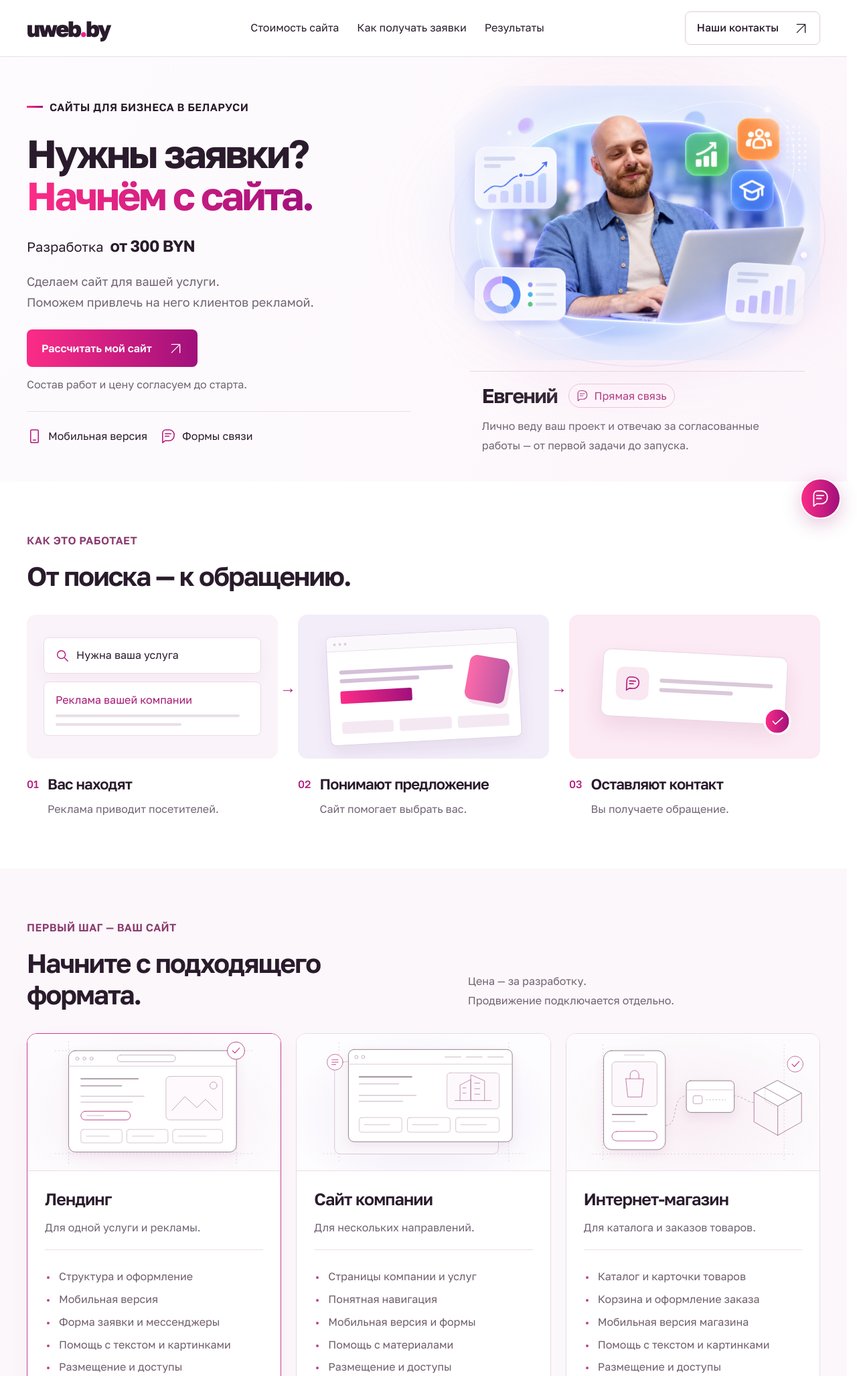
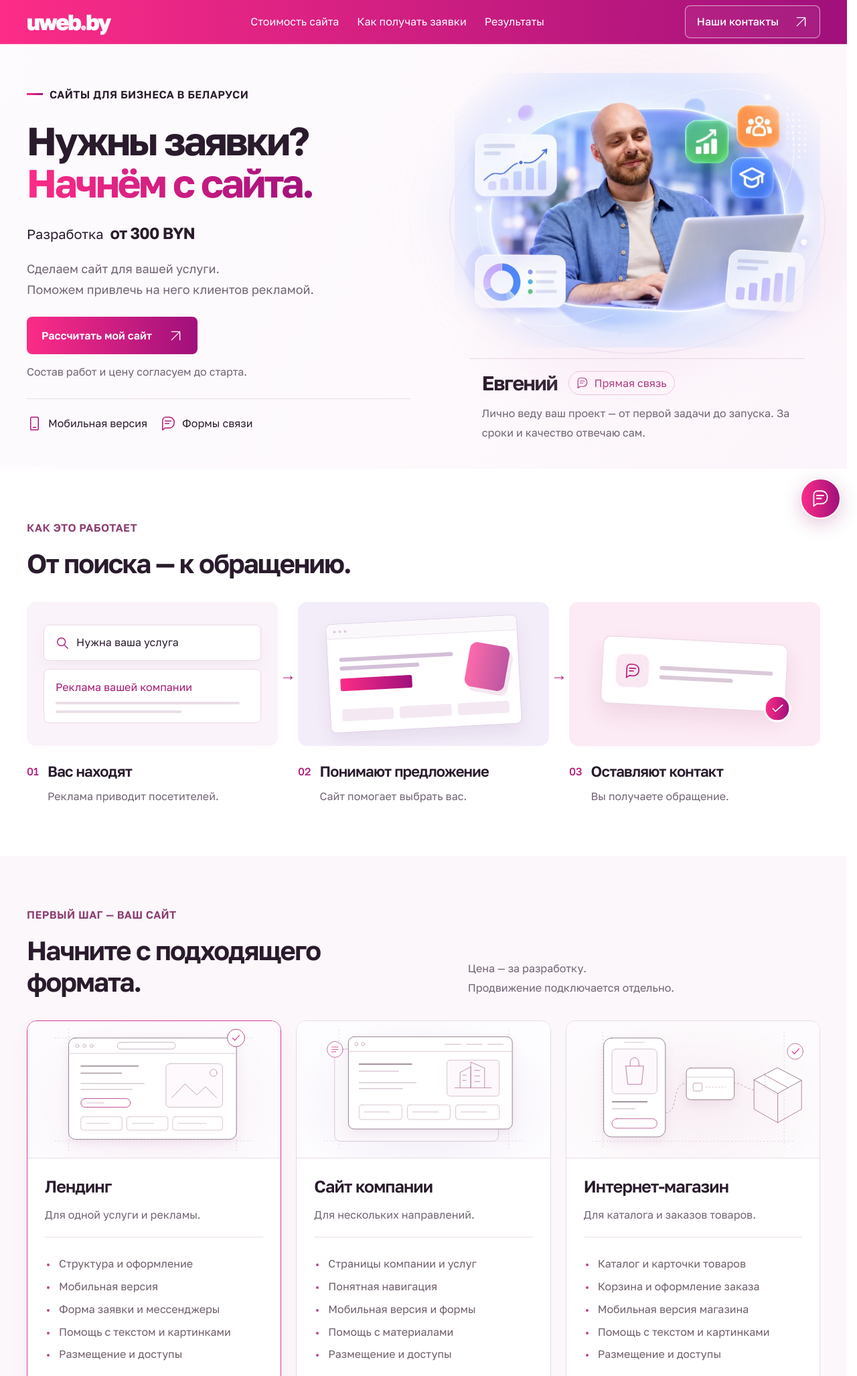
Before and after one commit to newtesting1111111-ctrl/plugins, a PHP site: page / in a window 1280 px wide. Shown: the top 2055 px of the page at 67% size. Run offline with PHP 8.4, Linux system fonts and the light colour scheme.

Commit message:
Add compact gradient header and optimize personal hero photo

```diff
--- a/READ-ME.txt
+++ b/READ-ME.txt
@@ -5,7 +5,7 @@
 3. Распакуйте архив и загрузите всё содержимое в корень домена (обычно public_html или www), включая .htaccess.
 4. Откройте домен. Главная страница — index.php. Сборка и Node.js не нужны.
 
-Пути ресурсов начинаются с /: размещайте сайт в корне домена, не во вложенной папке. Старые seo/, ppc/, images/ и прежние assets/ на тестовом домене можно удалить после резервного копирования.
+Пути ресурсов начинаются с /: размещайте сайт в корне домена, не во вложенной папке. Если загружаете поверх старого сайта, после резервного копирования сначала очистите его файлы, а затем загрузите новый архив. Папки images/ и assets/ из нового архива нужны для работы лендинга — сохраните их целиком. Отдельных страниц seo/ и ppc/ в новом архиве нет.
 
 КОНТАКТЫ И ЦЕНЫ — ОДИН ФАЙЛ
 
@@ -30,6 +30,10 @@ mail.from — почта отправителя, разрешённая хост
 Одна страница сайта: index.php. Остальные PHP-файлы — настройки, общие функции и обработчик формы. .htaccess задаёт index.php главной страницей на Apache. Старый index.html необходимо удалить и на других серверах.
 
 МАКЕТ И ПРОКРУТКА
+Шапка использует основной розово-пурпурный градиент, светлые логотип и меню. Минимальная высота внутреннего блока — 65 px на всех экранах.
 На телефоне H2 — 24 px, основной текст — 14 px; поля ввода — 16 px для удобства iOS. На компьютере включён локальный Lenis, на телефонах остаётся нативный скролл. Системное уменьшение движения отключает эффекты. Кнопки остановки анимации нет.
 
 Доплата за второй язык рассчитывается от базовой цены выбранного формата сайта. Поддержка добавляется только к ежемесячной сумме. Бесплатная помощь с материалами сумму не увеличивает. Значения и типы можно менять в extras.
+
+ФОТО В ПЕРВОМ ЭКРАНЕ
+Имя исполнителя берётся из contacts.name. Браузер выбирает облегченную версию фотографии: images/developer-768.webp или images/developer.webp. images/developer.jpg — резерв для браузеров без WebP. Для замены фотографии обновите все три изображения с одинаковой композицией и соотношением сторон 4:3. Тяжёлый исходный PNG не нужен на хостинге; он сохранён в истории Git.
--- a/assets/landing.css
+++ b/assets/landing.css
@@ -2,7 +2,7 @@
 @font-face{font-family:Golos;src:url('/fonts/golos-text-latin.woff2') format('woff2');font-weight:400 900;font-display:swap;unicode-range:U+0000-00FF,U+0131,U+0152-0153,U+02BB-02BC,U+02C6,U+02DA,U+02DC,U+2000-206F,U+20AC,U+2122,U+2191,U+2193,U+2212,U+2215,U+FEFF,U+FFFD}
 :root{--text-size:16px;--first:#a0107b;--gradient:linear-gradient(270deg,var(--first,#a0107b),#fc2c87);--ink:#291b2c;--muted:#706373;--line:#e8dfe8;--soft:#fcf7fb;--pink:#b31979;--dark:#261329}
 *{box-sizing:border-box}
-html{scroll-behavior:smooth;scroll-padding-top:110px}
+html{scroll-behavior:smooth;scroll-padding-top:90px}
 body{margin:0;background:#fff;color:var(--ink);font:var(--text-size)/1.6 Golos,Arial,sans-serif}
 h1,h2,h3,p,figure{margin:0}
 a{color:inherit;text-decoration:none}
@@ -17,13 +17,16 @@ a:focus-visible,button:focus-visible,input:focus-visible,select:focus-visible,te
 .icon{display:inline-block;width:24px;height:24px;fill:none;stroke:currentColor;stroke-width:1.6;stroke-linecap:round;stroke-linejoin:round;vertical-align:middle;flex-shrink:0}
 .icon-defs{position:absolute;width:0;height:0;overflow:hidden}
 .arrow{width:21px;height:21px}
-.header{position:sticky;top:0;z-index:30;background:#fffffffa;border-bottom:1px solid var(--line)}
-.header-inner{min-height:84px;display:flex;align-items:center;justify-content:space-between;gap:28px}
+.header{position:sticky;top:0;z-index:30;background:var(--gradient);color:#fff;border-bottom:1px solid #ffffff26}
+.header-inner{min-height:65px;display:flex;align-items:center;justify-content:space-between;gap:28px}
 .logo{font-size:33px;font-weight:850;letter-spacing:-2px;line-height:1}
 .logo span{color:#ed238b}
+.header .logo span{color:#ffd9ed}
 .header nav{display:flex;gap:27px}
-.header nav a:hover{color:var(--pink)}
-.header-contact{display:inline-flex;align-items:center;gap:23px;border:1px solid #dfcddd;border-radius:8px;padding:11px 17px;font-weight:500}
+.header nav a:hover{text-decoration:underline;text-underline-offset:6px}
+.header a:focus-visible{outline-color:#fff}
+.header-contact{display:inline-flex;align-items:center;gap:23px;border:1px solid #ffffff99;border-radius:8px;padding:11px 17px;background:#ffffff0d;font-weight:500;transition:background-color .2s ease}
+.header-contact:hover{background:#ffffff26}
 .eyebrow{display:flex;align-items:center;gap:10px;font-size:var(--text-size);line-height:1.5;font-weight:600;letter-spacing:.025em}
 .accent-line{width:24px;height:3px;flex-shrink:0;background:var(--gradient)}
 .hero{overflow:hidden;padding:48px 0 40px;background:radial-gradient(ellipse at 86% 25%,#f9e2f1,transparent 55%),#fdf9fc}
@@ -270,7 +273,6 @@ footer{padding:29px 0}
 }
 @media(max-width:900px){
  .header nav{display:none}
- .header-inner{min-height:76px}
  .hero{padding-top:36px}
  .hero-grid{gap:26px;grid-template-columns:1.1fr 1fr}
  h1{font-size:40px}
@@ -329,7 +331,7 @@ footer{padding:29px 0}
 @media(max-width:650px){
  html{scroll-padding-top:90px}
  .container{width:calc(100% - 40px)}
- .header-inner{min-height:70px;gap:16px}
+ .header-inner{gap:16px}
  .header .logo{font-size:29px}
  .header-contact{font-size:var(--text-size);padding:9px 11px;gap:12px}
  .header-contact .arrow{width:18px;height:18px}
@@ -933,6 +935,7 @@ html.lenis{scroll-behavior:auto!important}
 /* A personal first contact: the original owner portrait and an explicit commitment. */
 .hero-personal-picture{min-width:0}
 .hero-studio-owner{height:auto;aspect-ratio:4/3;position:relative;isolation:isolate}
+.owner-portrait{display:block}
 .owner-photo{position:relative;z-index:1;display:block;width:100%;height:auto;aspect-ratio:4/3;object-fit:contain;mask-image:radial-gradient(ellipse at 50% 48%,#000 49%,rgba(0,0,0,.95) 64%,transparent 85%);-webkit-mask-image:radial-gradient(ellipse at 50% 48%,#000 49%,rgba(0,0,0,.95) 64%,transparent 85%)}
 .hero-studio-owner .aurora-one{inset:5% -7% 0;background:radial-gradient(ellipse at 40% 40%,#cfd7ff70,transparent 68%),radial-gradient(ellipse at 80% 65%,#f0b7db4d,transparent 70%)}
 .hero-studio-owner .hero-fine-orbit{inset:5% 0 0;border-color:#c9b3df55}
--- a/index.php
+++ b/index.php
@@ -14,7 +14,7 @@ header('Cache-Control: no-store');
   <meta name="description" content="Нужны заявки? Начнём с сайта от <?= site_e(site_money('landing')) ?>. Разработка, мобильная версия и формы. Контекстная реклама — от <?= site_e(site_money('adsMonthly')) ?>/мес., рекламный бюджет отдельно.">
   <link rel="icon" href="/favicon.svg">
   <link rel="preload" href="/fonts/golos-text-cyrillic.woff2" as="font" type="font/woff2" crossorigin>
-  <link rel="stylesheet" href="/assets/landing.css?v=personal-1">
+  <link rel="stylesheet" href="/assets/landing.css?v=gradient-header-1">
   <script id="site-settings" type="application/json"><?= json_encode(['prices' => $settings['prices'], 'currency' => $settings['currency'], 'extras' => $settings['extras'], 'calculator' => $settings['calculator']], JSON_HEX_TAG | JSON_HEX_AMP | JSON_HEX_APOS | JSON_HEX_QUOT | JSON_UNESCAPED_UNICODE) ?></script>
   <script src="/assets/vendor/lenis.min.js?v=1.3.26" defer></script>
   <script src="/assets/landing.js?v=personal-1" defer></script>
@@ -67,8 +67,14 @@ header('Cache-Control: no-store');
           <div class="hero-tags"><span><svg class="icon " viewBox="0 0 24 24" aria-hidden="true"><use href="#icon-phone"/></svg> Мобильная версия</span><span><svg class="icon " viewBox="0 0 24 24" aria-hidden="true"><use href="#icon-message"/></svg> Формы связи</span></div>
         </div>
         <figure class="hero-picture hero-personal-picture" aria-labelledby="hero-owner-name" aria-describedby="hero-owner-promise">
-          <div class="hero-studio hero-studio-owner"><div class="hero-aurora aurora-one" aria-hidden="true"></div><div class="hero-aurora aurora-two" aria-hidden="true"></div><div class="hero-fine-orbit" aria-hidden="true"></div><img class="owner-photo" src="/images/developer.png" width="1448" height="1086" alt="<?= site_e($settings['contacts']['name']) ?> — ваш исполнитель по разработке сайта" fetchpriority="high" decoding="async"></div>
-          <figcaption class="owner-caption"><div class="owner-name-row"><strong id="hero-owner-name"><?= site_e($settings['contacts']['name']) ?></strong><span class="owner-direct"><svg class="icon" viewBox="0 0 24 24" aria-hidden="true"><use href="#icon-message"/></svg>Прямая связь</span></div><p id="hero-owner-promise">Лично веду ваш проект и отвечаю за согласованные работы — от первой задачи до запуска.</p></figcaption>
+          <div class="hero-studio hero-studio-owner">
+            <div class="hero-aurora aurora-one" aria-hidden="true"></div><div class="hero-aurora aurora-two" aria-hidden="true"></div><div class="hero-fine-orbit" aria-hidden="true"></div>
+            <picture class="owner-portrait">
+              <source type="image/webp" srcset="/images/developer-768.webp 768w, /images/developer.webp 1448w" sizes="(max-width: 480px) calc(100vw - 40px), (max-width: 650px) 440px, (max-width: 1320px) 44vw, 574px">
+              <img class="owner-photo" src="/images/developer.jpg" width="1448" height="1086" alt="<?= site_e($settings['contacts']['name']) ?> — ваш исполнитель по разработке сайта" fetchpriority="high" decoding="async">
+            </picture>
+          </div>
+          <figcaption class="owner-caption"><div class="owner-name-row"><strong id="hero-owner-name"><?= site_e($settings['contacts']['name']) ?></strong><span class="owner-direct"><svg class="icon" viewBox="0 0 24 24" aria-hidden="true"><use href="#icon-message"/></svg>Прямая связь</span></div><p id="hero-owner-promise">Лично веду ваш проект — от первой задачи до запуска. За сроки и качество отвечаю сам.</p></figcaption>
         </figure>
       </div>
     </section>
```
Also changed, not shown: README.md, images/developer-768.webp (added), images/developer.jpg (added), images/developer.png (deleted), images/developer.webp (added), 1 other file.
